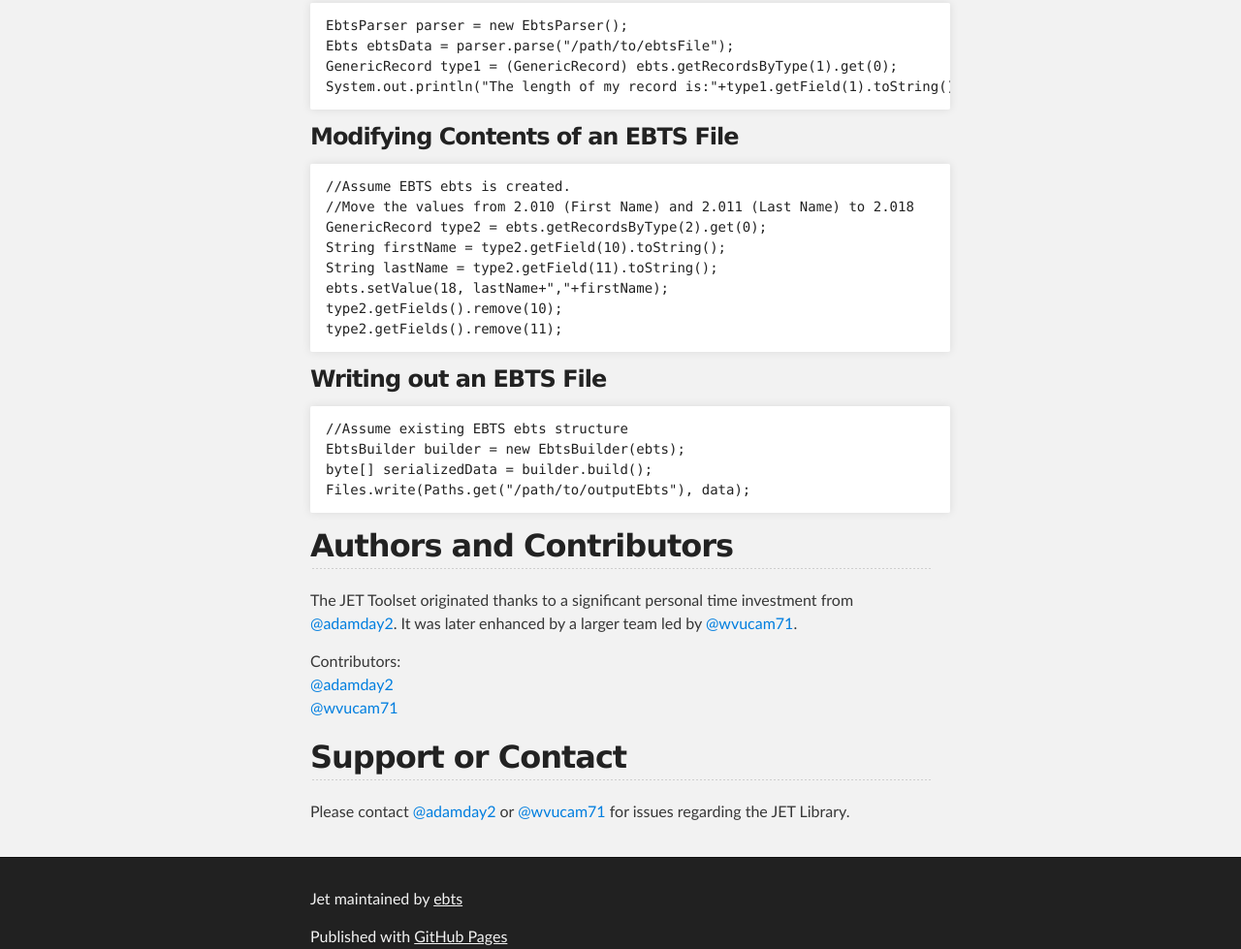
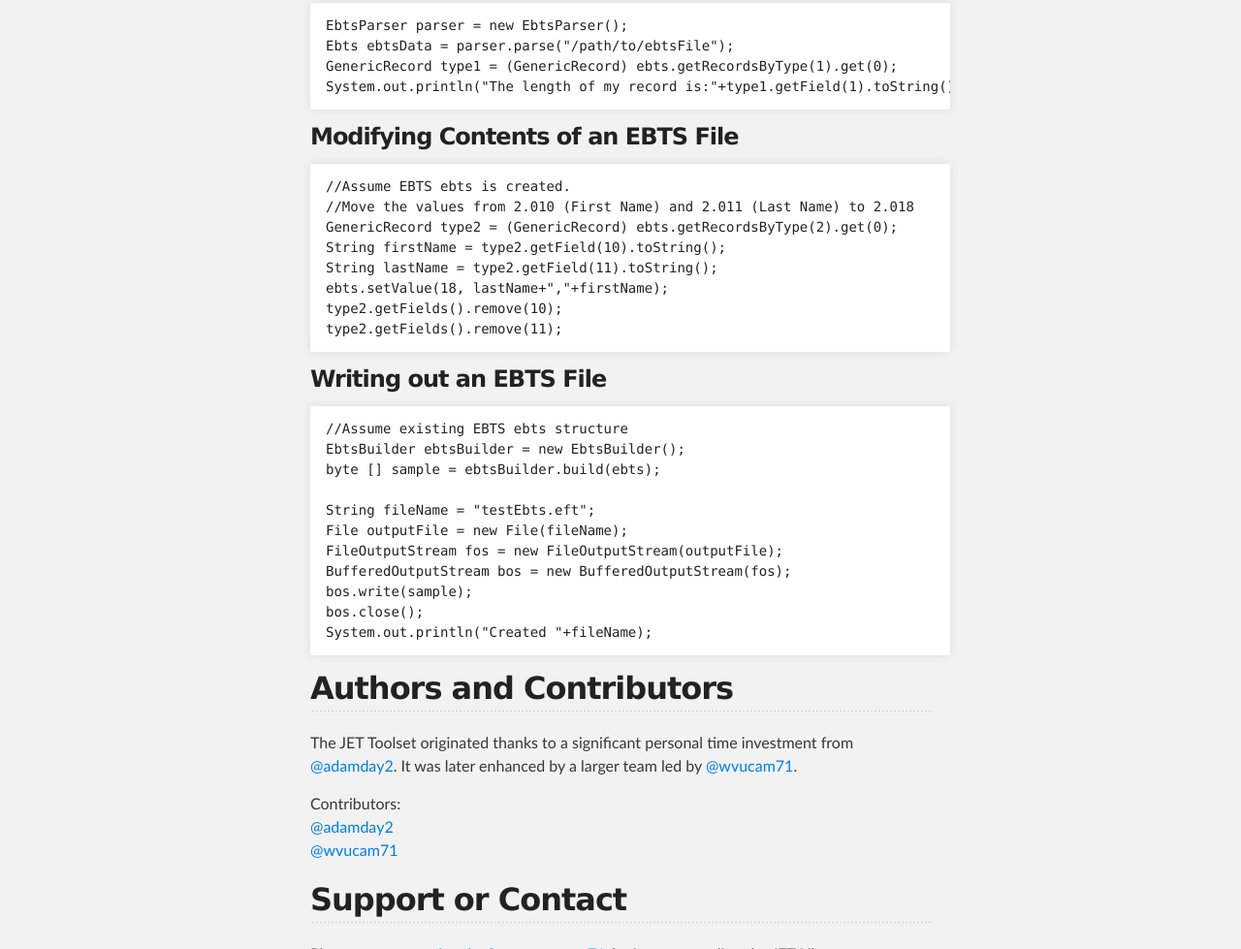
Before and after one commit to ebts/jet, a plain HTML site: page index.html in a window 1280 px wide. Shown: the part 791-1770 px from the top of the page at 97% size. Drawn offline with Linux system fonts and the light colour scheme.

Commit message:
Update to examples on gh-pages
Cast of GenericRecord type in Name example. Change to writing mechanism, for clarity.

```diff
--- a/index.html
+++ b/index.html
@@ -61,7 +61,7 @@ System.out.println("The length of my record is:"+type1.getField(1).toString());<
 
 <pre><code>//Assume EBTS ebts is created.
 //Move the values from 2.010 (First Name) and 2.011 (Last Name) to 2.018
-GenericRecord type2 = ebts.getRecordsByType(2).get(0);
+GenericRecord type2 = (GenericRecord) ebts.getRecordsByType(2).get(0);
 String firstName = type2.getField(10).toString();
 String lastName = type2.getField(11).toString();
 ebts.setValue(18, lastName+","+firstName);
@@ -72,9 +72,16 @@ type2.getFields().remove(11);</code></pre>
 <a id="writing-out-an-ebts-file" class="anchor" href="#writing-out-an-ebts-file" aria-hidden="true"><span class="octicon octicon-link"></span></a>Writing out an EBTS File</h3>
 
 <pre><code>//Assume existing EBTS ebts structure
-EbtsBuilder builder = new EbtsBuilder(ebts);
-byte[] serializedData = builder.build();
-Files.write(Paths.get("/path/to/outputEbts"), data);
+EbtsBuilder ebtsBuilder = new EbtsBuilder();
+byte [] sample = ebtsBuilder.build(ebts);
+
+String fileName = "testEbts.eft";
+File outputFile = new File(fileName);
+FileOutputStream fos = new FileOutputStream(outputFile);
+BufferedOutputStream bos = new BufferedOutputStream(fos);
+bos.write(sample);
+bos.close();
+System.out.println("Created "+fileName);
 </code></pre>
 
 <h2>
```
